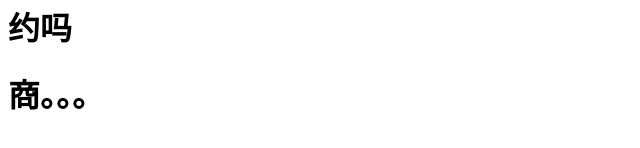
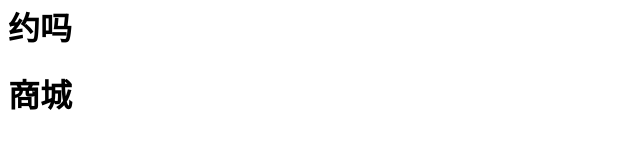
Before and after one commit to Chris-z-su/myblog, a plain HTML site: page index.html in a window 1280 px wide. Shown: the part 356-504 px from the top of the page, 0-640 px from the left. Drawn offline with Linux system fonts and the light colour scheme.

Commit message:
add shangcheng 100%

```diff
--- a/index.html
+++ b/index.html
@@ -13,6 +13,6 @@
 	<h1>相册</h1>
 	<h1>短视频</h1>
 	<h1>约吗</h1>
-	<h1>商。。。</h1>
+	<h1>商城</h1>
 </body>
 </html>
```
